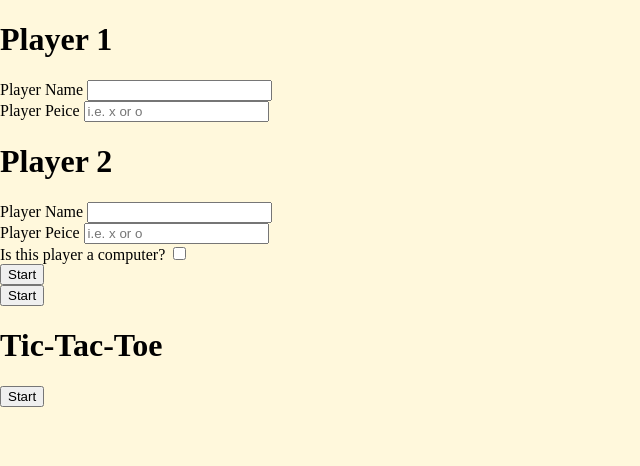
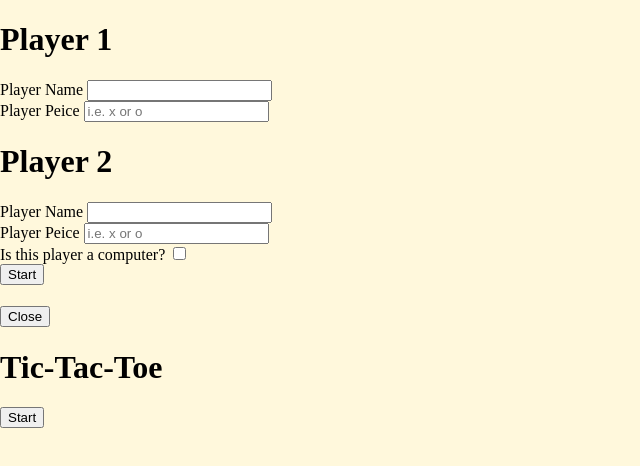
Before and after one commit to BrookJacob/Odin-Tic-Tac-Toe, a plain HTML site: page index.html in a window 1280 px wide. Shown: the whole page, without its empty margins (0-640 px from the left). Drawn offline with Linux system fonts and the light colour scheme.

Commit message:
Add finalized structure for index.html

```diff
--- a/index.html
+++ b/index.html
@@ -41,7 +41,8 @@
         </div>
         <div class="winner-modal modal">
             <div class="modal-content winner-modal-content">
-                <button type="button" class="start">Start</button>
+                <h1 class="win-message"></h1>
+                <button type="button" class="close">Close</button>
             </div>
         </div>
         <h1>Tic-Tac-Toe</h1>
```
